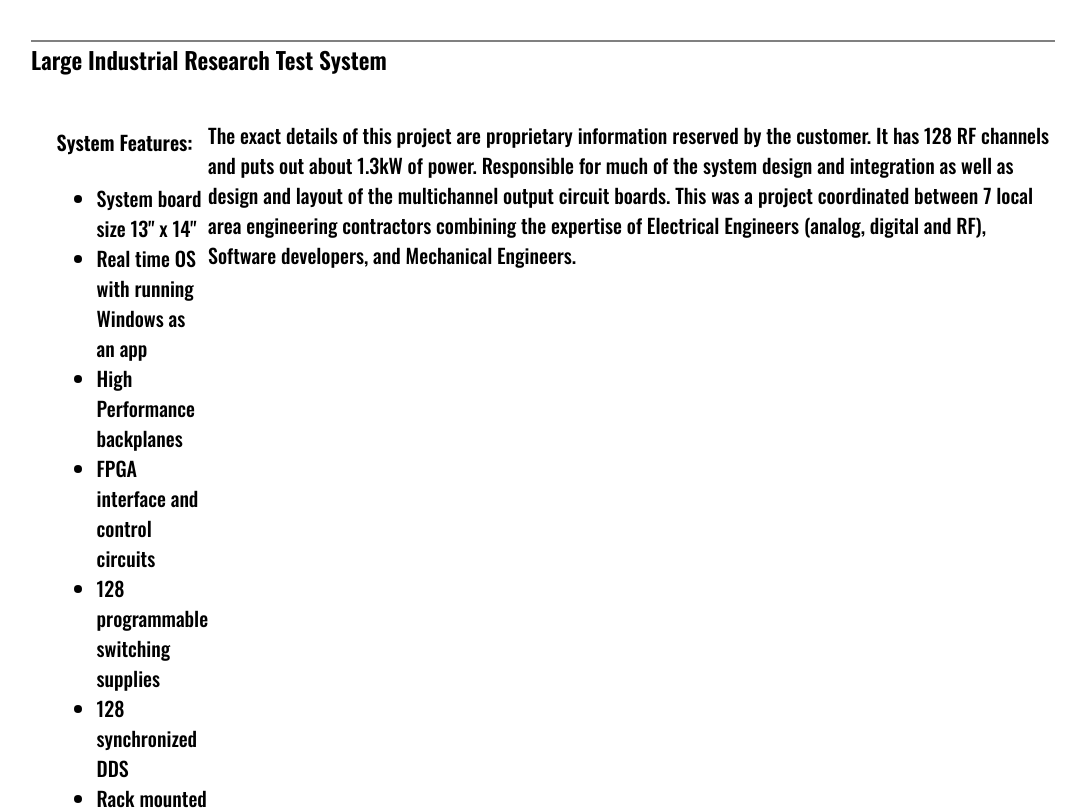
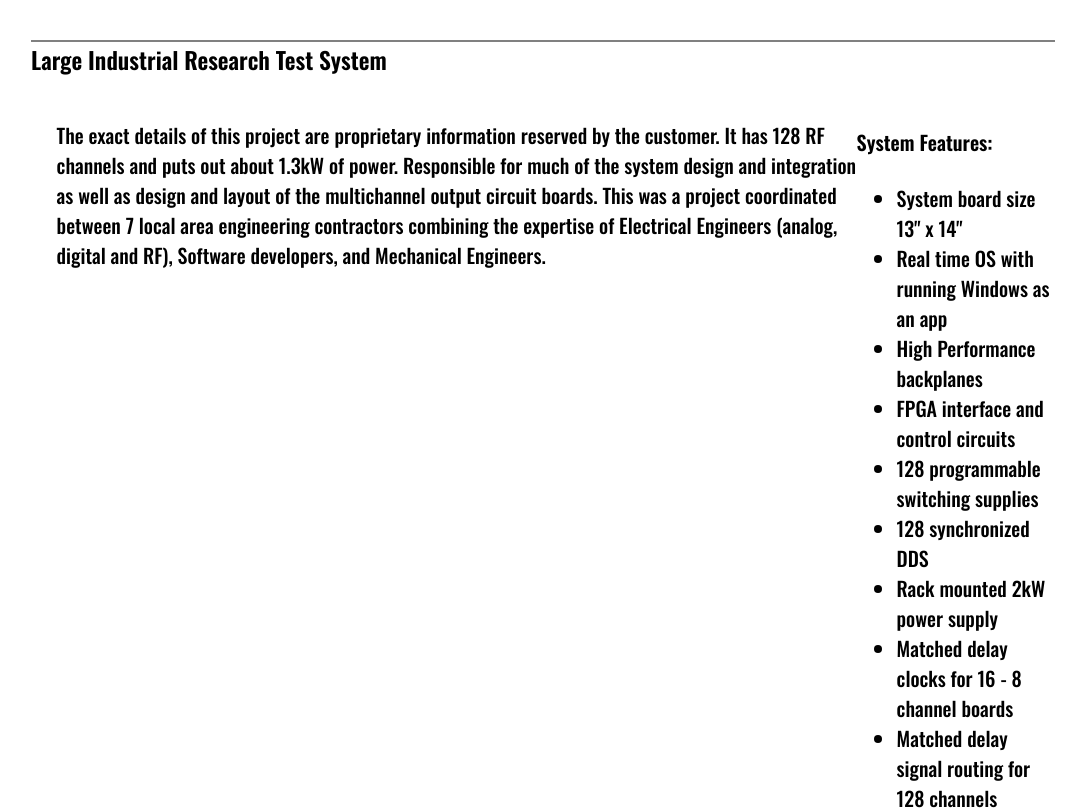
Before and after one commit to jacobjburton/sdt-react, a React (Create React App) app: page /projects in a window 1280 px wide. Shown: the part 1740-2550 px from the top of the page, without its empty margins (97-1177 px from the left). Built offline with nearby package versions, Linux system fonts and the light colour scheme.

Commit message:
tweaks to project page

```diff
--- a/src/components/Projects/Projects.css
+++ b/src/components/Projects/Projects.css
@@ -58,7 +58,7 @@
 
 .projectDetailsInner2 p
 {
-    max-width: 1000px;
+    max-width: 800px;
 }
 
 .excellenceAward
--- a/src/components/Projects/Projects.js
+++ b/src/components/Projects/Projects.js
@@ -89,6 +89,7 @@ class Projects extends Component
                         <h3>Large Industrial Research Test System</h3>
                         <div className='projectDetails'>
                             <div className='projectDetailsInner2'>
+                                <p>The exact details of this project are proprietary information reserved by the customer.  It has 128 RF channels and puts out about 1.3kW of power.  Responsible for much of the system design and integration as well as design and layout of the multichannel output circuit boards.  This was a project coordinated between 7 local area engineering contractors combining the expertise of Electrical Engineers (analog, digital and RF), Software developers, and Mechanical Engineers.</p>
                                 <div>
                                     <h4>System Features:</h4>
                                     <ul>
@@ -104,7 +105,6 @@ class Projects extends Component
                                         <li>Power pad through the board thermal management</li>
                                     </ul>
                                 </div>
-                                <p>The exact details of this project are proprietary information reserved by the customer.  It has 128 RF channels and puts out about 1.3kW of power.  Responsible for much of the system design and integration as well as design and layout of the multichannel output circuit boards.  This was a project coordinated between 7 local area engineering contractors combining the expertise of Electrical Engineers (analog, digital and RF), Software developers, and Mechanical Engineers.</p>
                             </div>
                             <div className='projectImages'>
                                 <div className='projectImagesSlider'>
```
